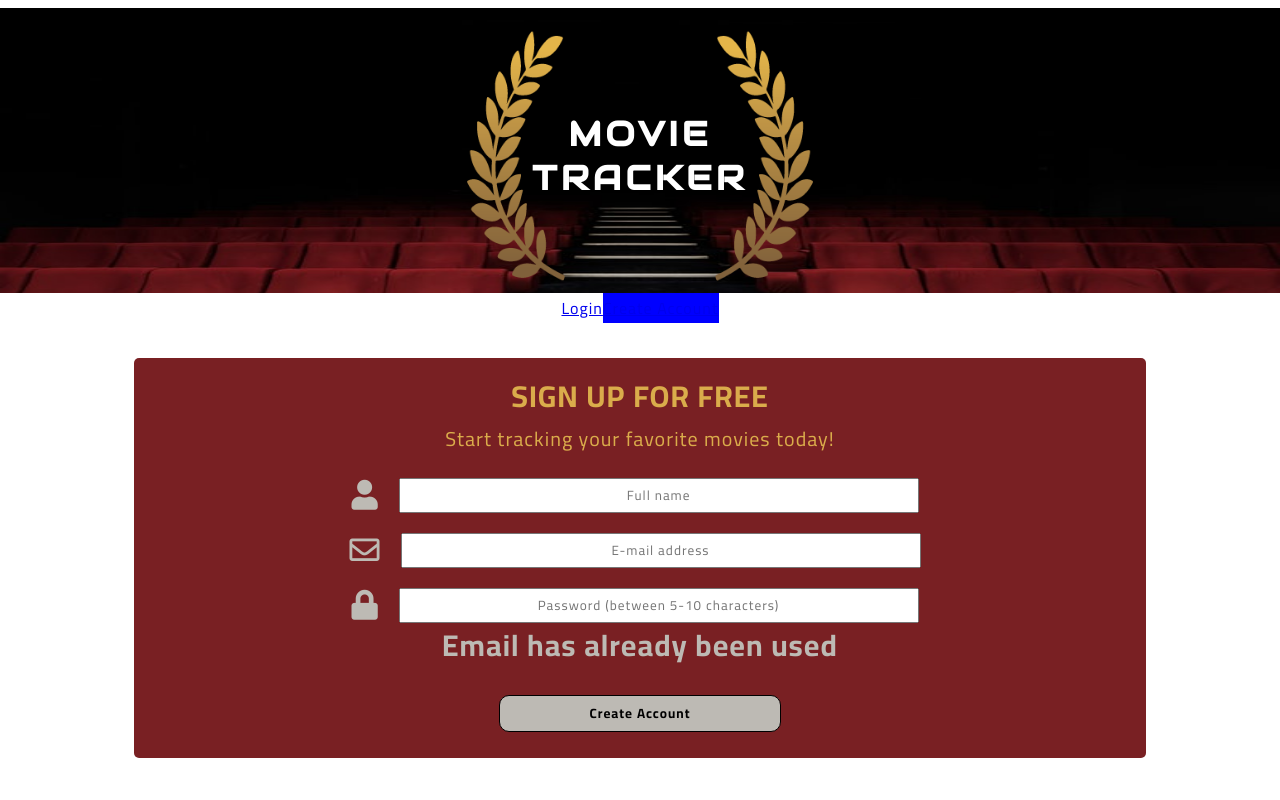
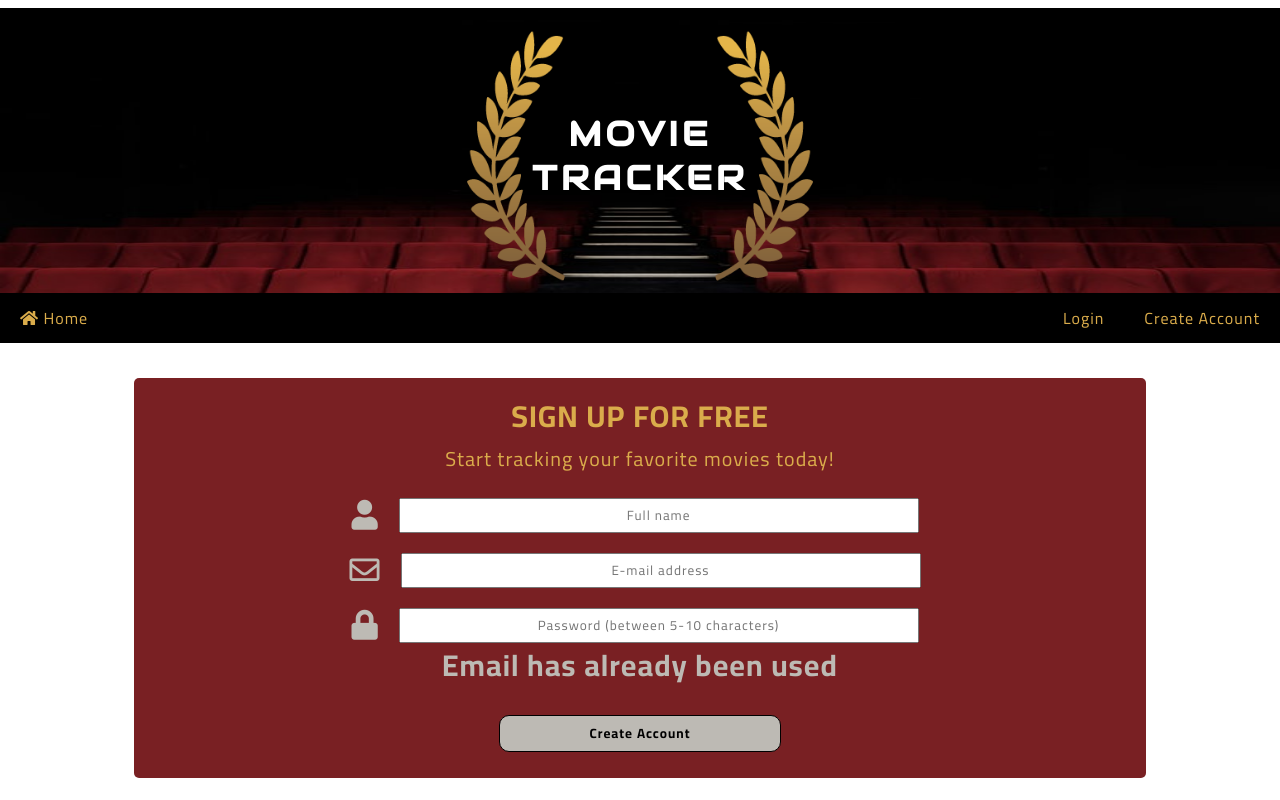
Before and after one commit to hlhartley/movie-tracker-app, a React (Create React App) app: page /create-account in a window 1280 px wide. Built offline with nearby package versions, Linux system fonts and the light colour scheme; no server answers.

Commit message:
Updates styling for MovieDetails, Popup, and Nav

```diff
--- a/src/containers/App/App.scss
+++ b/src/containers/App/App.scss
@@ -1,7 +1,3 @@
-.active {
-    background-color: blue;
-}
-
 .banner {
     display: flex;
     flex-flow: column;
--- a/src/containers/CreateAccount/CreateAccount.scss
+++ b/src/containers/CreateAccount/CreateAccount.scss
@@ -36,6 +36,9 @@ p {
     background-color: $silver;
     font-weight: 700;
     padding: 5px;
+    &:hover {
+        background-color: $darksilver;
+    }
 }
 
 input {
--- a/src/containers/Login/Login.scss
+++ b/src/containers/Login/Login.scss
@@ -22,6 +22,9 @@
     background-color: $silver;
     font-weight: 700;
     padding: 5px;
+    &:hover {
+        background-color: $darksilver;
+    }
 }
 
 input {
--- a/src/containers/MovieCard/MovieCard.scss
+++ b/src/containers/MovieCard/MovieCard.scss
@@ -27,9 +27,6 @@
 
 .favorite-true {
   color: $gold;
-  &:hover {
-    color: $silver;
-  }
 }
 
 .movie-poster {
--- a/src/containers/MovieInfoCard/MovieInfoCard.js
+++ b/src/containers/MovieInfoCard/MovieInfoCard.js
@@ -3,10 +3,14 @@ import React from 'react';
 export const MovieInfoCard = ({ title, id, release_date, poster_path, overview }) => {
   return(
     <div className='movie-info'>
-      <h2>{title}</h2>
-      <p>{release_date}</p>
-      <img src={`https://image.tmdb.org/t/p/w500/${poster_path}`}/>
-      <p>{overview}</p>
+      <div>
+        <img src={`https://image.tmdb.org/t/p/w500/${poster_path}`} className='movie-info-poster'/>
+      </div>
+      <div>
+        <h2>{title}</h2>
+        <p className='released-text'>Released: {release_date}</p>
+        <p>{overview}</p>
+      </div>
     </div>
   )
 }
--- /dev/null
+++ b/src/containers/MovieInfoCard/MovieInfoCard.scss
@@ -0,0 +1,25 @@
+.movie-info {
+    display: flex;
+    background-color: $brown;
+    border: 3px solid transparent;
+    border-radius: 5px;
+    width: 80%;
+    text-align: center;
+    padding: 20px;
+    margin: 25px;
+    p {
+        margin-top: 10px;
+    }
+    h2 {
+        color: $gold;
+    }
+}
+
+.movie-info-poster {
+    width: 300px;
+    margin-right: 15px;
+}
+
+.released-text {
+    font-weight: bold;
+}
--- a/src/containers/Navigation/Navigation.js
+++ b/src/containers/Navigation/Navigation.js
@@ -23,16 +23,26 @@ export class Navigation extends Component {
         let { currentUser } = this.props
         if (currentUser) {
             return(
-            <nav>
-                <NavLink to ='/favorites' className='nav'>Favorites </NavLink>
-                <button onClick={this.handleLogout}>Log out</button>
+            <nav className='user-nav'>
+                <div className='left-side-nav'>
+                    <NavLink to='/' className='nav'><i class="fas fa-home"></i> Home </NavLink>
+                    <NavLink to='/favorites' className='nav'><i className='fas fa-crown'></i> Favorites </NavLink>
+                </div>
+                <div>
+                    <button onClick={this.handleLogout} className='logout-btn'>Log out</button>
+                </div>
             </nav>
             )
         } else {
             return(
-                <nav>
-                    <NavLink to ='/login' className='nav'>Login</NavLink>
-                    <NavLink to ='/create-account' className='nav'>Create Account</NavLink>
+                <nav className='guest-nav'>
+                    <div>
+                        <NavLink to='/' className='nav'><i class="fas fa-home"></i> Home </NavLink>
+                    </div>
+                    <div>
+                        <NavLink to='/login' className='nav'>Login</NavLink>
+                        <NavLink to='/create-account' className='nav'>Create Account</NavLink>
+                    </div>
                 </nav>
             )
         }
--- a/src/containers/Navigation/Navigation.scss
+++ b/src/containers/Navigation/Navigation.scss
@@ -0,0 +1,34 @@
+.user-nav,
+.guest-nav {
+    display: flex;
+    align-items: center;
+    justify-content: space-between;
+    background-color: black;
+    width: 100vw;
+    height: 50px;
+}
+
+a {
+    padding: 0 20px;
+    color: $gold;
+    text-decoration: none;
+}
+
+.logout-btn {
+    border-radius: 10px;
+    width: 90px;
+    border: 1px solid black;
+    background-color: $gold;
+    font-weight: 700;
+    padding: 5px;
+    margin-right: 20px;
+    &:hover {
+        background-color: $darksilver;
+    }
+}
+
+.fa-crown,
+.fa-home {
+    display: inline;
+    font-size: 16px;
+}
--- a/src/containers/Popup/Popup.js
+++ b/src/containers/Popup/Popup.js
@@ -8,13 +8,16 @@ export const Popup = (props) => {
   return(
     <div className='popup'>
       <i class="far fa-times-circle" onClick={() => props.showPopup(false)}></i>
-      <p>Create a free account to save your favorite movies</p>
-      <Link to='/create-account'>
-        <button onClick={() => props.showPopup(false)}>Create Account</button>
-      </Link>
-      <Link to='/login'>
-        <button onClick={() => props.showPopup(false)}>Already a user? Login</button>
-      </Link>
+
+      <div className='popup-message'>
+        <p>Create a free account to save your favorite movies</p>
+        <Link to='/create-account'>
+          <button onClick={() => props.showPopup(false)} className='create-account-btn'>Create Account</button>
+        </Link>
+        <Link to='/login'>
+          <button onClick={() => props.showPopup(false)} className='login-btn'>Already a user? Login</button>
+        </Link>
+      </div>
     </div>
   )
 }
--- a/src/containers/Popup/Popup.scss
+++ b/src/containers/Popup/Popup.scss
@@ -0,0 +1,33 @@
+.popup {
+    line-height: 55px;
+    font-size: 30px;
+    font-weight: 700;
+    height: 50vh;
+    background-color: $brown;
+    margin-top: 35px;
+    width: 80%;
+    color: $silver;
+    border-radius: 5px;
+    position: absolute;
+    z-index: 10;
+    top: 42vh;
+    border: 3px solid $darksilver;
+    opacity: .99;
+}
+
+.popup-message{
+    display: flex;
+    flex-flow: column;
+    justify-content: center;
+    align-items: center;
+    margin-top: 12%;
+    text-align: center;
+}
+
+.fa-times-circle {
+    margin-left: 12px;
+    cursor: pointer;
+    &:hover{
+        color: black;
+    }
+}
--- a/src/main.scss
+++ b/src/main.scss
@@ -4,6 +4,9 @@
 @import './containers/App/App.scss';
 @import './containers/Login/Login.scss';
 @import './containers/CreateAccount/CreateAccount.scss';
+@import './containers/Navigation/Navigation.scss';
+@import './containers/Popup/Popup.scss';
+@import './containers/MovieInfoCard/MovieInfoCard.scss';
 
 * {
     font-family: $cairo-font;
```
Also changed, not shown: 1 other file (tests, documents, lock files or other folders).
